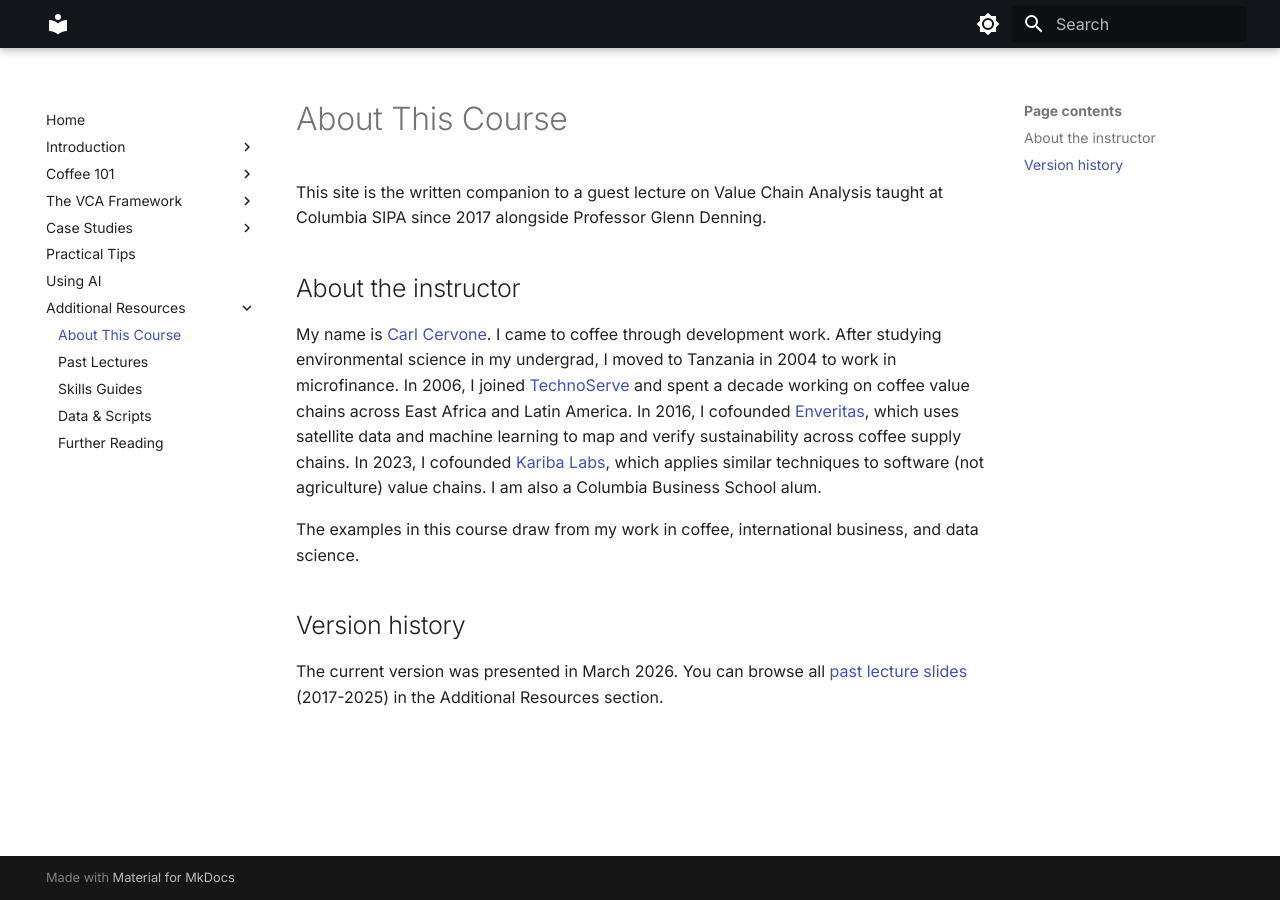
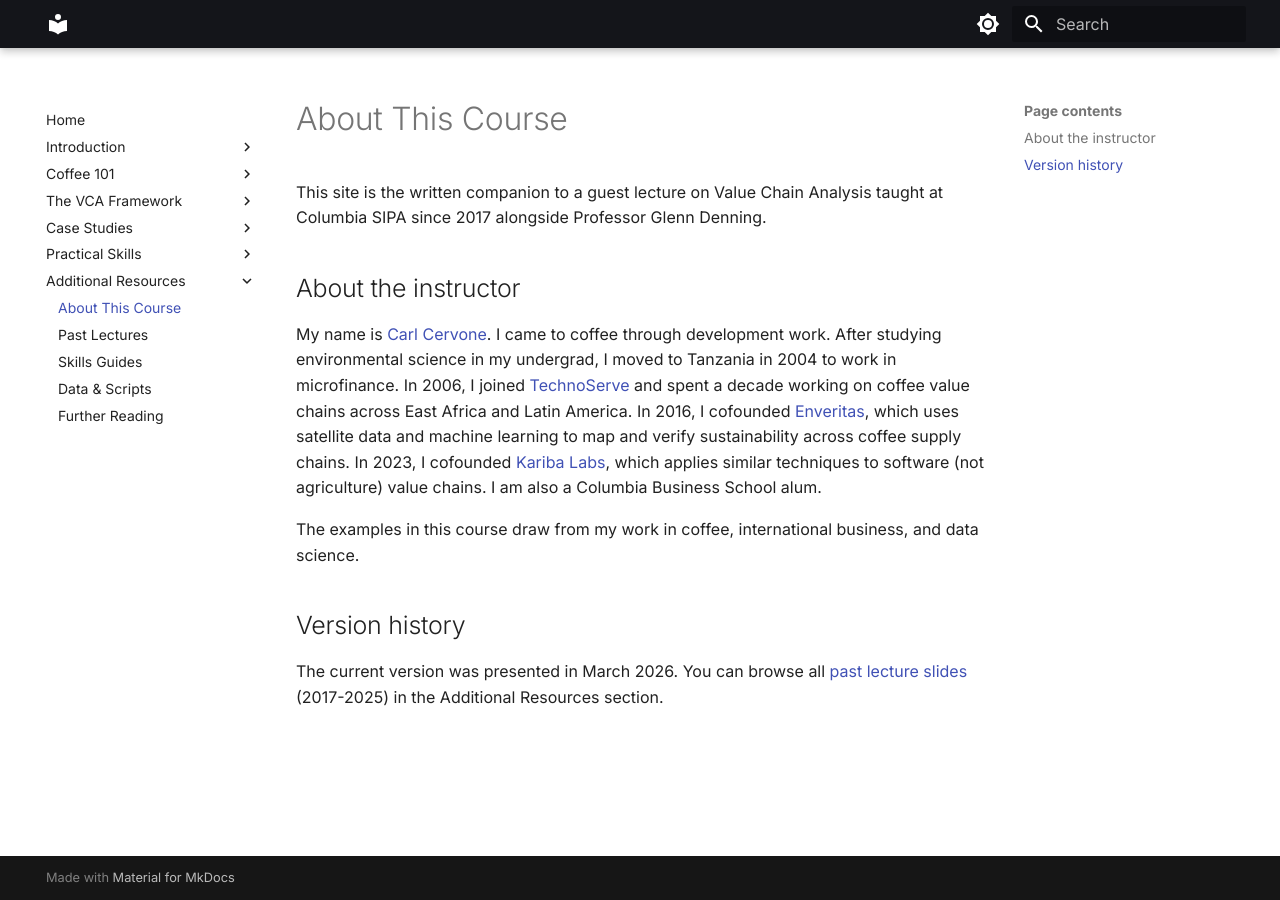
Before and after one commit to ccerv1/value-chain-analysis, an MkDocs documentation site: the page built from site/about.md, in a window 1280 px wide. Built offline with MkDocs 1.6.1 and Material for MkDocs 9.7.7, drawn with Linux system fonts in a browser that asks for light colours.

Commit message:
feat: rename Practical Tips to Practical Skills with For Humans / For Agents
Co-Authored-By: Claude Opus 4.6 (1M context) <noreply@anthropic.com>

```diff
--- a/mkdocs.yml
+++ b/mkdocs.yml
@@ -50,8 +50,9 @@ nav:
     - Honduras: case-studies/honduras.md
     - Colombia: case-studies/colombia.md
     - Ethiopia: case-studies/ethiopia.md
-  - Practical Tips: lecture-notes/practical-tips.md
-  - Using AI: lecture-notes/using-ai.md
+  - Practical Skills:
+    - For Humans: lecture-notes/practical-tips.md
+    - For Agents: lecture-notes/using-ai.md
   - Additional Resources:
     - About This Course: about.md
     - Past Lectures: lectures/README.md
```
Also changed, not shown: lecture-notes/practical-tips.md (+1 -1 lines), lecture-notes/using-ai.md (+1 -1 lines).
